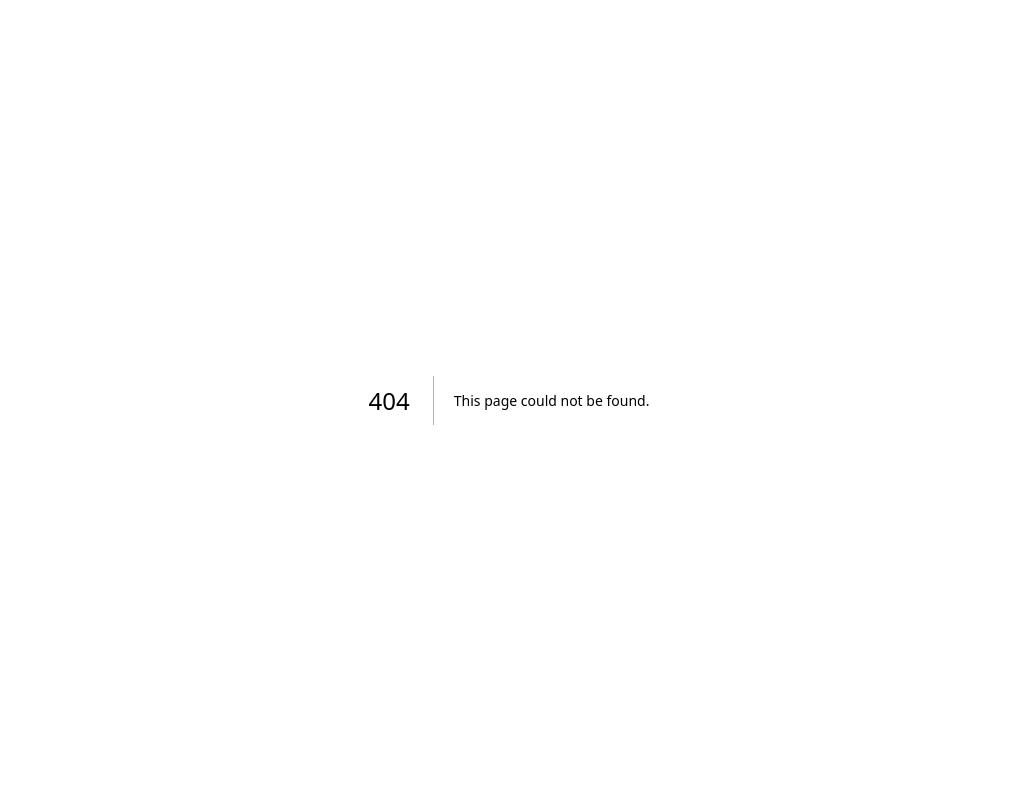
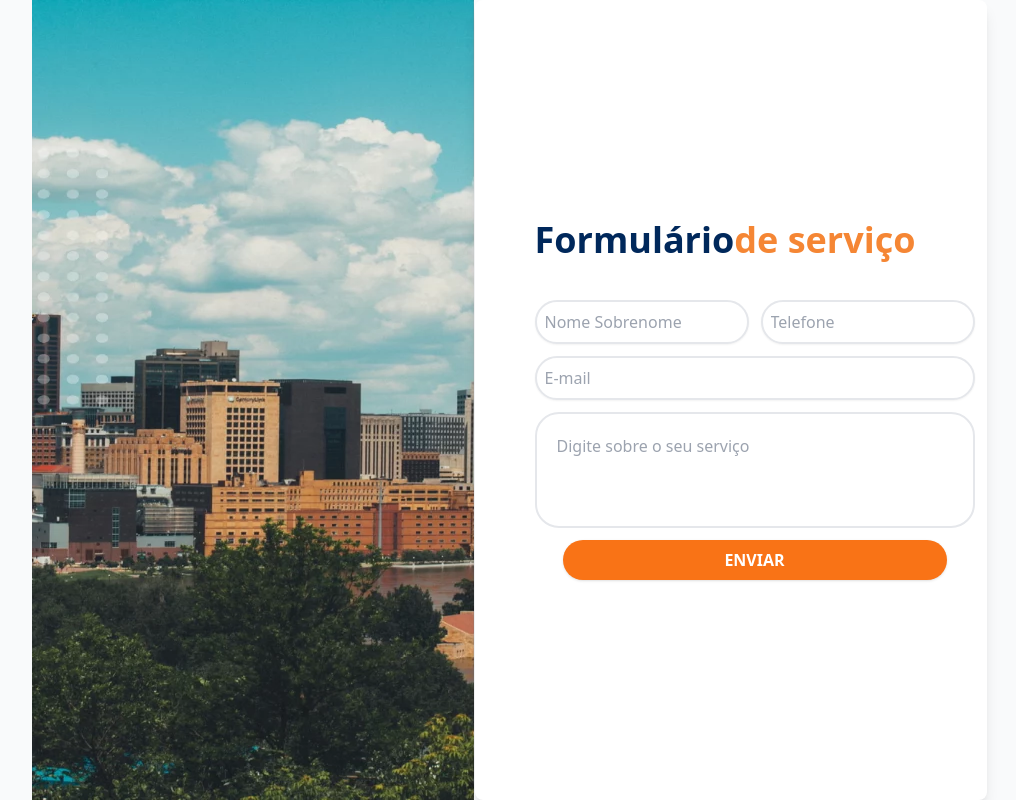
Before and after one commit to Mprohelphome/mpro-help-home, a Next.js app: page /contato in a window 1280 px wide. Before the commit this address had no page. Shown: the whole page, without its empty margins (131-1147 px from the left). Built offline with nearby package versions, Linux system fonts and the light colour scheme.

Commit message:
set email

```diff
--- a/package.json
+++ b/package.json
@@ -9,18 +9,24 @@
     "lint": "next lint"
   },
   "dependencies": {
+    "@types/axios": "^0.14.0",
     "@types/node": "18.15.11",
     "@types/react": "18.0.31",
     "@types/react-dom": "18.0.11",
+    "axios": "^1.3.4",
+    "emailjs": "^4.0.1",
     "eslint": "8.37.0",
     "eslint-config-next": "13.2.4",
+    "framer-motion": "^10.10.0",
     "next": "13.2.4",
     "react": "18.2.0",
     "react-dom": "18.2.0",
     "react-icons": "^4.8.0",
+    "react-input-mask": "^2.0.4",
     "typescript": "5.0.3"
   },
   "devDependencies": {
+    "@types/react-input-mask": "^3.0.2",
     "autoprefixer": "^10.4.14",
     "postcss": "^8.4.21",
     "tailwindcss": "^3.3.1"
--- a/src/components/Button.tsx
+++ b/src/components/Button.tsx
@@ -7,13 +7,22 @@ export interface IButton extends React.HTMLAttributes<HTMLButtonElement>{
   loading?: boolean;
 }
 
+const spinner = () =>  <svg aria-hidden="true" className="w-4 h-4 mr-2 text-gray-200 animate-spin dark:text-gray-600 fill-blue-600" viewBox="0 0 100 101" fill="none" xmlns="http://www.w3.org/2000/svg">
+            <path d="M100 50.5908C100 78.2051 77.6142 100.591 50 100.591C22.3858 100.591 0 78.2051 0 50.5908C0 22.9766 22.3858 0.59082 50 0.59082C77.6142 0.59082 100 22.9766 100 50.5908ZM9.08144 50.5908C9.08144 73.1895 27.4013 91.5094 50 91.5094C72.5987 91.5094 90.9186 73.1895 90.9186 50.5908C90.9186 27.9921 72.5987 9.67226 50 9.67226C27.4013 9.67226 9.08144 27.9921 9.08144 50.5908Z" fill="currentColor"/>
+            <path d="M93.9676 39.0409C96.393 38.4038 97.8624 35.9116 97.0079 33.5539C95.2932 28.8227 92.871 24.3692 89.8167 20.348C85.8452 15.1192 80.8826 10.7238 75.2124 7.41289C69.5422 4.10194 63.2754 1.94025 56.7698 1.05124C51.7666 0.367541 46.6976 0.446843 41.7345 1.27873C39.2613 1.69328 37.813 4.19778 38.4501 6.62326C39.0873 9.04874 41.5694 10.4717 44.0505 10.1071C47.8511 9.54855 51.7191 9.52689 55.5402 10.0491C60.8642 10.7766 65.9928 12.5457 70.6331 15.2552C75.2735 17.9648 79.3347 21.5619 82.5849 25.841C84.9175 28.9121 86.7997 32.2913 88.1811 35.8758C89.083 38.2158 91.5421 39.6781 93.9676 39.0409Z" fill="currentFill"/>
+        </svg>;
+
 
 export function Button(props : IButton) : JSX.Element {
 
-  const { text, icon, className, ...otherProps } = props;
+  const { text, icon, className, loading = false, ...otherProps } = props;
 
   return (
-    <button className={`px-5 py-2 flex items-center justify-between  w-full shadow rounded-full font-semibold ${className}`} {...otherProps}>
+    <button disabled={loading} className={`px-5 py-2 flex items-center justify-center gap-5  w-full shadow rounded-full font-semibold ${className} ${loading && 'opacity-80'}`} {...otherProps}>
+      {
+        loading &&
+        spinner()
+      }
       {text} { icon }
     </button>
   );
--- a/src/components/ButtonWhatsapp.tsx
+++ b/src/components/ButtonWhatsapp.tsx
@@ -2,7 +2,7 @@ import Link from "next/link";
 import { IoLogoWhatsapp } from 'react-icons/io';
 
 export default function ButtonWhatsapp() : JSX.Element {
-  const number = "11989877583";
+  const number = "+5511989877583";
   const text = "Olá, gostaria de solicitar um atendimento.";
 
   return (
--- a/src/components/HomeSection.tsx
+++ b/src/components/HomeSection.tsx
@@ -5,10 +5,17 @@ import Card from '@/components/Card'
 import Paragraph from '@/components/Paragraph'
 import Input from '@/components/Input'
 import Carousel from '@/components/Carousel'
+import { useRouter } from 'next/router'
+import { useContext } from 'react'
+import { ContactContext, IContact } from '@/hook/contact.hook'
 
 export default function HomeSection() : JSX.Element {
-   const number = "11989877583";
+
+  const { name, service, setName, setService } = useContext<IContact>(ContactContext);
+
+  const number = "5511989877583";
   const text = "Olá, gostaria de solicitar um atendimento.";
+  const router = useRouter();
 
   return (
     <div className="flex flex-col items-end pt-8 lg:pt-20 lg:flex-row w-full justify-around pb-48 gap-8">
@@ -23,11 +30,11 @@ export default function HomeSection() : JSX.Element {
             </div>
           </div>
           <div className="flex flex-col gap-3">
-            <Input placeholder="Nome Sobrenome"/>
-            <Input placeholder="Serviço"/>
+            <Input placeholder="Nome Sobrenome" onChange={(ev : any) => setName(ev.target.value)}/>
+            <Input placeholder="Serviço" onChange={(ev : any) => setService(ev.target.value)}/>
           </div>
           <div className="flex flex-col items-center gap-2">
-            <ButtonOrange text='CONTINUAR' icon={<HiOutlineArrowNarrowRight/>}/>
+            <ButtonOrange text='CONTINUAR' icon={<HiOutlineArrowNarrowRight/>} onClick={() => router.push('/contato')}/>
             <Paragraph text='ou realize o'/>
               <ButtonOrange text='ATENDIMENTO VIA WHATSAPP' outline onClick={() => {
                 window.open("https://wa.me/" + number + "?text=" + text, '_blank');
--- a/src/components/Input.tsx
+++ b/src/components/Input.tsx
@@ -1,13 +1,13 @@
 import { HTMLAttributes } from "react";
 
 
-export interface IInput extends React.HTMLAttributes<HTMLInputElement> {
+export interface IProps extends React.HTMLAttributes<HTMLInputElement> {
   invalid?: boolean
 }
 
-export default function Input(props : IInput) : JSX.Element {
+export default function Input(props : IProps) : JSX.Element {
 
   const { invalid = false, ...more } = props;
 
-  return (<input  {...more}  className="p-2 rounded-full shadow-sm border-2  outline-none focus:border-orange-500"/>);
+  return (<input  {...more}  maxLength={75} className="p-2 w-full rounded-full shadow-sm border-2  outline-none focus:border-orange-500"/>);
 }
--- /dev/null
+++ b/src/hook/contact.hook.tsx
@@ -0,0 +1,53 @@
+import { createContext, useState } from "react";
+
+export interface IContact {
+  name: string;
+  setName: (value : string) => void;
+  service: string;
+  setService: (value : string) => void;
+  description: string;
+  setDescription: (value : string) => void;
+  cellphone: string;
+  setCellphone: (value : string) => void;
+  email: string;
+  setEmail: (value : string) => void;
+}
+
+export const ContactContext = createContext<IContact>({
+  name: "",
+  setName: () => {},
+  service: "",
+  setService: () => {},
+  description: "",
+  setDescription: () => {},
+  cellphone: "",
+  setCellphone: () => {},
+  email: "",
+  setEmail: () => {},
+});
+
+export default function ContactProvider({ children } : any){
+
+  const [name, setName] = useState<string>("");
+  const [service, setService] = useState<string>("");
+  const [description, setDescription] = useState<string>("");
+  const [cellphone, setCellphone] = useState<string>("");
+  const [email, setEmail] = useState<string>("");
+
+  return (
+    <ContactContext.Provider value={{
+      name,
+      setName,
+      service,
+      setService,
+      description,
+      setDescription,
+      cellphone,
+      setCellphone,
+      email,
+      setEmail
+    }}>
+      {children}
+    </ContactContext.Provider>
+  );
+}
--- a/src/pages/_app.tsx
+++ b/src/pages/_app.tsx
@@ -1,6 +1,7 @@
+import ContactProvider from '@/hook/contact.hook'
 import '@/styles/globals.css'
 import type { AppProps } from 'next/app'
 
 export default function App({ Component, pageProps }: AppProps) {
-  return <Component {...pageProps} />
+  return (<ContactProvider><Component {...pageProps} /></ContactProvider>);
 }
--- a/src/pages/api/hello.ts
+++ /dev/null
@@ -1,13 +0,0 @@
-// Next.js API route support: https://nextjs.org/docs/api-routes/introduction
-import type { NextApiRequest, NextApiResponse } from 'next'
-
-type Data = {
-  name: string
-}
-
-export default function handler(
-  req: NextApiRequest,
-  res: NextApiResponse<Data>
-) {
-  res.status(200).json({ name: 'John Doe' })
-}
--- /dev/null
+++ b/src/pages/api/mail.ts
@@ -0,0 +1,42 @@
+// Next.js API route support: https://nextjs.org/docs/api-routes/introduction
+import type { NextApiRequest, NextApiResponse } from 'next'
+import { Message, SMTPClient } from 'emailjs';
+
+interface IEmail {
+  to: string,
+  from: string,
+  subject: string,
+  text: string,
+  html: string
+}
+
+interface IBody {
+  email: string;
+  cellphone: string;
+  description: string;
+  name: string;
+}
+
+export default async function handler(
+  req: NextApiRequest,
+  res: NextApiResponse<any>
+  ) {
+    const data : IBody = req.body;
+    const smtp = new SMTPClient({
+      user: process.env.mail,
+      password: process.env.password,
+      host: 'smtp.gmail.com',
+      ssl:true
+    });
+
+
+
+    await smtp.send({
+      from: "teste@email.com",
+      to: "teste@teste.com",
+      text: data.description,
+      subject: "Solicitação de serviço"
+    }, (e, m) => console.log(e, m));
+
+    return res.status(200).json({ success: true })
+}
--- /dev/null
+++ b/src/pages/contato.tsx
@@ -0,0 +1,83 @@
+
+import Image from 'next/image';
+import formImage from '../images/formulario.webp';
+import Title from '@/components/Title';
+import Input from '@/components/Input';
+import { Button } from '@/components/Button';
+import InputMask from 'react-input-mask';
+import { motion } from 'framer-motion';
+import { useContext, useState } from 'react';
+import { ContactContext, IContact } from '@/hook/contact.hook';
+import axios from 'axios';
+
+export default function Form() : JSX.Element{
+
+  const {
+    email,
+    setEmail,
+    cellphone,
+    setCellphone,
+    description,
+    setDescription,
+    name,
+    setName,
+    service,
+    setService
+   } = useContext<IContact>(ContactContext);
+
+   const [isLoading, setIsLoading] = useState<boolean>(false);
+
+   async function handle(){
+    setIsLoading(!isLoading);
+
+    await axios.post('/api/mail', {
+      email,
+      cellphone,
+      description,
+      name
+    });
+
+    setIsLoading(!isLoading);
+   }
+
+  return (
+    <motion.div
+      className="flex h-screen justify-center bg-gray-50"
+      initial={{ opacity: 0}}
+      animate={{ opacity: 1}}
+      transition={{ duration: 0.5}}
+      >
+      <div className="h-full w-auto hidden md:flex">
+        <Image src={formImage} className='max-h-screen' alt='Informe seu dados pessoais'/>
+      </div>
+      <div className="w-full bg-white max-w-lg flex flex-col justify-center rounded-lg p-3 shadow-lg">
+        <div className="flex md:px-12 mb-10">
+          <Title text='Formulário' size='lg'/>
+          <Title text='de serviço' size='lg' color='orange'/>
+        </div>
+        <div className="flex flex-col md:pl-12 gap-3">
+        <div className="flex w-full justify-around gap-3">
+          <Input placeholder='Nome Sobrenome' defaultValue={name} onChange={(ev : any) => setName(ev.target.value)}/>
+          <InputMask mask="(99) 99999-9999"
+                     placeholder='Telefone'
+                     className='p-2 w-full rounded-full shadow-sm border-2  outline-none focus:border-orange-500'
+                     value={cellphone}
+                     onChange={(ev : any) => setCellphone(ev.target.value)}
+                    />
+        </div>
+        <div className="flex w-full ">
+          <Input defaultValue={email} placeholder='E-mail'  onChange={(ev : any) => setEmail(ev.target.value)}/>
+        </div>
+        <div className="flex w-full">
+          <textarea  value={description} onChange={(ev : any) => setDescription(ev.target.value)} cols={30} rows={3} className='resize-none w-full rounded-3xl p-5  border-2  outline-none' placeholder='Digite sobre o seu serviço'></textarea>
+        </div>
+        </div>
+        <div className="flex justify-center w-full  md:pl-12 pt-3">
+          <div className="w-full max-w-sm">
+             <Button onClick={handle} loading={isLoading} className='text-center justify-center bg-orange-500 text-white' text='ENVIAR'/>
+          </div>
+        </div>
+      </div>
+    </motion.div>
+  );
+}
--- a/src/pages/index.tsx
+++ b/src/pages/index.tsx
@@ -6,11 +6,13 @@ import logo from '../images/logo.svg';
 import wave from '../images/wave.svg';
 import Paragraph from '@/components/Paragraph'
 import HomeSection from '@/components/HomeSection'
+import { motion } from 'framer-motion';
 
 import image1 from '../images/1.svg';
 import image2 from '../images/2.svg';
 import image3 from '../images/3.svg';
 import security from '../images/security.svg';
+import { useRouter } from 'next/router';
 
 interface IFlow  {
   title: string;
@@ -19,6 +21,8 @@ interface IFlow  {
 }
 
 export default function Home() {
+
+  const router = useRouter();
 
   const flows : IFlow[] = [
     {
@@ -61,7 +65,12 @@ export default function Home() {
       <header className='flex w-full pl-8 pt-5'>
         <Image src={logo} alt='Help Home Logo'/>
       </header>
-      <main className='flex flex-col w-full h-full'>
+      <motion.main
+      className='flex flex-col w-full h-full'
+      initial={{ opacity: 0}}
+      animate={{ opacity: 1}}
+      transition={{ duration: 0.5}}
+      >
         <Image src={wave} className='absolute right-0 top-0 -z-10 hidden md:block' alt="wave decoration"/>
         <ButtonWhatsapp/>
         <HomeSection/>
@@ -124,7 +133,7 @@ export default function Home() {
             </div>
           </div>
         </div>
-      </main>
+      </motion.main>
     </>
   )
 }
```
Also changed, not shown: src/images/formulario.webp (added), 1 other file (tests, documents, lock files or other folders).
